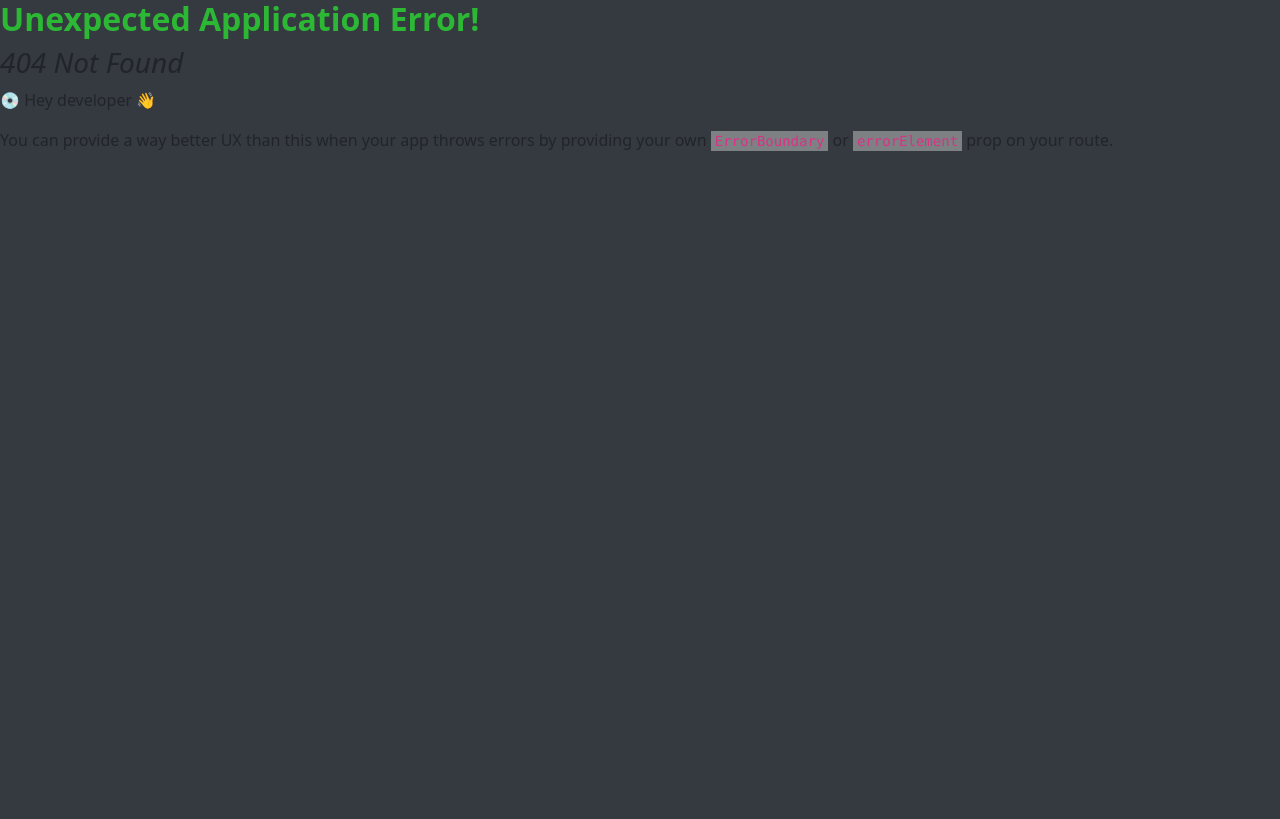
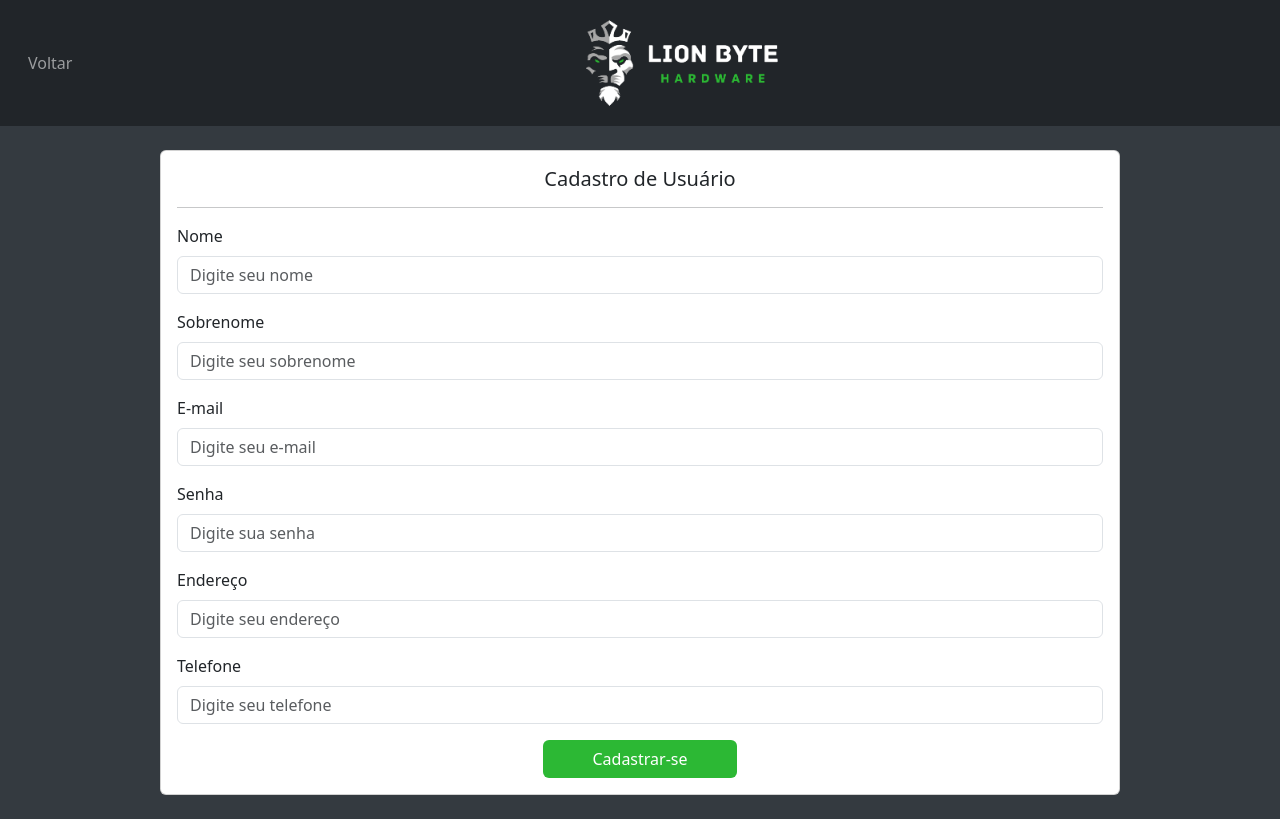
Before and after one commit to joaokrieger/lion_byte_frontend, a React (Create React App) app: page /cadastro in a window 1280 px wide. Before the commit this address had no page. Built offline with nearby package versions, Linux system fonts and the light colour scheme.

Commit message:
Criação do Cadastro

```diff
--- a/package.json
+++ b/package.json
@@ -3,6 +3,8 @@
   "version": "0.1.0",
   "private": true,
   "dependencies": {
+    "@fortawesome/fontawesome-svg-core": "^6.4.0",
+    "@fortawesome/free-solid-svg-icons": "^6.4.0",
     "@testing-library/jest-dom": "^5.16.5",
     "@testing-library/react": "^13.4.0",
     "@testing-library/user-event": "^13.5.0",
--- a/src/components/App.js
+++ b/src/components/App.js
@@ -1,5 +1,6 @@
 import React from "react";
 import imgLogo from '../img/logo.png';
+import icnMarket from '../img/icn_market.png';
 import './App.css'
 import {Outlet} from 'react-router-dom';
 import {Link} from 'react-router-dom';
@@ -9,9 +10,11 @@ export default function Home(){
         <div class="d-flex flex-column min-vh-100">
           <nav class="navbar navbar-expand-lg navbar-dark bg-dark">
             <div class="container">
-              <a class="navbar-brand" href="#">
-                <img draggable="false" src={imgLogo} alt="Logo" width="200"></img>
-              </a>
+              <Link to='/home'>
+                <a class="navbar-brand" href="#">
+                  <img draggable="false" src={imgLogo} alt="Logo" width="200"></img>
+                </a>
+              </Link>
               <div class="collapse navbar-collapse" id="navbarSupportedContent">
                 <ul class="navbar-nav ml-auto">
                   <li class="nav-item">
@@ -37,7 +40,10 @@ export default function Home(){
                 </ul>
               </div>
               <div class="d-flex justify-content-end">
-                <button type="submit" class="btn btn-custom px-5">Carrinho de Compras</button>
+                <button type="submit" class="btn btn-custom px-5">
+                  <img draggable="false" src={icnMarket} alt="Carrinho" class="mx-2" width="25"></img>
+                  Carrinho de Compras
+                  </button>
               </div>
             </div>
           </nav>
--- /dev/null
+++ b/src/components/Cadastro.js
@@ -0,0 +1,65 @@
+import React from "react";
+import {Link} from 'react-router-dom';
+import imgLogo from '../img/logo.png';
+
+export default function Cadastro(){
+
+    return(
+
+        <div>
+            <nav class="navbar navbar-expand-lg navbar-dark bg-dark">
+                <ul class="navbar-nav ml-auto">
+                  <li class="nav-item">
+                    <Link to='/login'>
+                      <a class="nav-link">Voltar</a>
+                    </Link>
+                  </li>
+                </ul>
+                <div class="container d-flex justify-content-center">
+                    <a class="navbar-brand">
+                    <img draggable="false" src={imgLogo} alt="Logo" width="200"></img>
+                    </a>
+                </div>
+            </nav>
+            <div class="d-flex justify-content-center">
+                <div class="card w-75 my-4">
+                    <div class="card-body">
+                        <h5 class="card-title text-center">Cadastro de Usuário</h5>
+                        <hr/>
+                        <form>
+                            <div class="mb-3">
+                                <label for="firstName" class="form-label">Nome</label>
+                                <input type="text" class="form-control" id="firstName" placeholder="Digite seu nome" required></input>
+                            </div>
+                            <div class="mb-3">
+                                <label for="lastName" class="form-label">Sobrenome</label>
+                                <input type="text" class="form-control" id="lastName" placeholder="Digite seu sobrenome" required></input>
+                            </div>
+                            <div class="mb-3">
+                                <label for="email" class="form-label">E-mail</label>
+                                <input type="email" class="form-control" id="email" placeholder="Digite seu e-mail" required></input>
+                            </div>
+                            <div class="mb-3">
+                                <label for="password" class="form-label">Senha</label>
+                                <input type="password" class="form-control" id="password" placeholder="Digite sua senha" required></input>
+                            </div>
+                            <div class="mb-3">
+                                <label for="address" class="form-label">Endereço</label>
+                                <input type="text" class="form-control" id="address" placeholder="Digite seu endereço" required></input>
+                            </div>
+                            <div class="mb-3">
+                                <label for="phone" class="form-label">Telefone</label>
+                                <input type="tel" class="form-control" id="phone" placeholder="Digite seu telefone" required></input>
+                            </div>
+                            <div class="d-flex justify-content-center">
+                                <Link to='/home'>
+                                    <button type="submit" class="btn btn-custom px-5">Cadastrar-se</button>
+                                </Link>
+                            </div>
+                        </form>
+                    </div>
+                </div>
+            </div>
+        </div>
+    );
+}
--- a/src/components/Login.js
+++ b/src/components/Login.js
@@ -36,7 +36,9 @@ export default function Login(){
             </div>
             <footer class="footer mt-auto py-3 bg-dark">
               <div class="container text-center">
-                <button type="submit" class="btn btn-custom px-5">Cadastre-se</button>
+                <Link to='/cadastro'>
+                  <button type="submit" class="btn btn-custom px-5">Cadastre-se</button>
+                </Link>
               </div>
             </footer>
           </div>
--- a/src/index.js
+++ b/src/index.js
@@ -12,11 +12,16 @@ import Login from './components/Login';
 import Produto from './components/Produto';
 import Pedido from './components/Pedido';
 import MinhaConta from './components/MinhaConta';
+import Cadastro from './components/Cadastro';
 
 const router = createBrowserRouter([
   {
     path: "/login",
     element: <Login/>
+  },
+  {
+    path: "/cadastro",
+    element: <Cadastro/>
   },
   {
     path: "/",
```
Also changed, not shown: src/img/icn_market.png (added), 1 other file (tests, documents, lock files or other folders).
